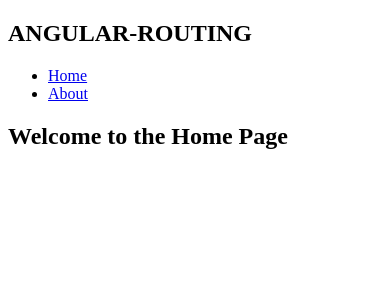
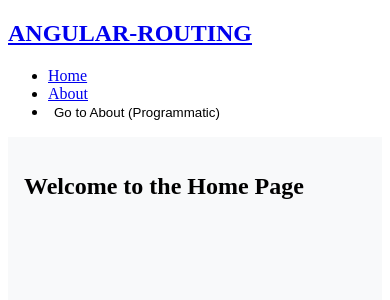
Before and after one commit to devikaxminds/Angular_Routing, an Angular app: page /home in a window 390 px wide. Shown: the top 300 px of the page. Built offline with nearby package versions, Linux system fonts and the light colour scheme.

Commit message:
navigation

```diff
--- a/src/app/app.component.css
+++ b/src/app/app.component.css
@@ -0,0 +1,26 @@
+/* Main content styling */
+.main-content {
+  min-height: calc(100vh - 70px); /* Subtract header height */
+  padding: 2rem;
+  background-color: #f8f9fa;
+}
+
+/* Global app styling */
+* {
+  margin: 0;
+  padding: 0;
+  box-sizing: border-box;
+}
+
+body {
+  font-family: 'Segoe UI', Tahoma, Geneva, Verdana, sans-serif;
+  line-height: 1.6;
+  color: #333;
+}
+
+/* Responsive main content */
+@media screen and (max-width: 768px) {
+  .main-content {
+    padding: 1rem;
+  }
+}
--- a/src/app/app.component.html
+++ b/src/app/app.component.html
@@ -1,17 +1,5 @@
-<!-- Navigation -->
-<nav class="navbar">
-  <div class="nav-container">
-    <h1>{{ title }}</h1>
-    <ul class="nav-menu">
-      <li class="nav-item">
-        <a routerLink="/home" routerLinkActive="active" class="nav-link">Home</a>
-      </li>
-      <li class="nav-item">
-        <a routerLink="/about" routerLinkActive="active" class="nav-link">About</a>
-      </li>
-    </ul>
-  </div>
-</nav>
+<!-- Header Component -->
+<app-header></app-header>
 
 <!-- Main content area where routed components will be displayed -->
 <main class="main-content">
--- a/src/app/app.component.ts
+++ b/src/app/app.component.ts
@@ -1,10 +1,11 @@
 import { Component } from '@angular/core';
-import { RouterOutlet, RouterLink, RouterLinkActive } from '@angular/router';
+import { RouterOutlet } from '@angular/router';
+import { HeaderComponent } from './header/header.component';
 
 @Component({
   selector: 'app-root',
   standalone: true,
-  imports: [RouterOutlet, RouterLink, RouterLinkActive],
+  imports: [RouterOutlet, HeaderComponent],
   templateUrl: './app.component.html',
   styleUrl: './app.component.css'
 })
--- a/src/app/header/header.component.html
+++ b/src/app/header/header.component.html
@@ -23,6 +23,9 @@
           About
         </a>
       </li>
+      <li>
+        <button (click)="goToAbout()" class="nav-link" style="background:none;border:none;cursor:pointer;">Go to About (Programmatic)</button>
+      </li>
     </ul>
   </div>
 </nav>
--- a/src/app/header/header.component.ts
+++ b/src/app/header/header.component.ts
@@ -1,4 +1,5 @@
 import { Component } from '@angular/core';
+import { Router } from '@angular/router';
 import { RouterLink, RouterLinkActive } from '@angular/router';
 
 @Component({
@@ -6,8 +7,11 @@ import { RouterLink, RouterLinkActive } from '@angular/router';
   standalone: true,
   imports: [RouterLink, RouterLinkActive],
   templateUrl: './header.component.html',
-  styleUrl: './header.component.css'
 })
 export class HeaderComponent {
   title = 'ANGULAR-ROUTING';
+  constructor(private router: Router) {}
+  goToAbout() {
+    this.router.navigate(['/about']);
+  }
 }
```
